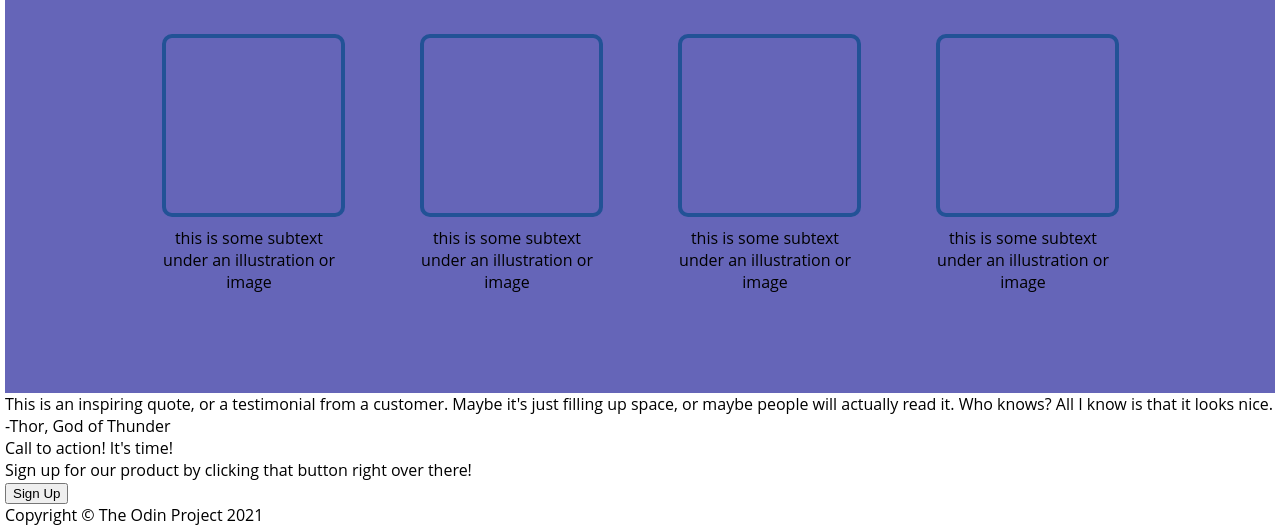
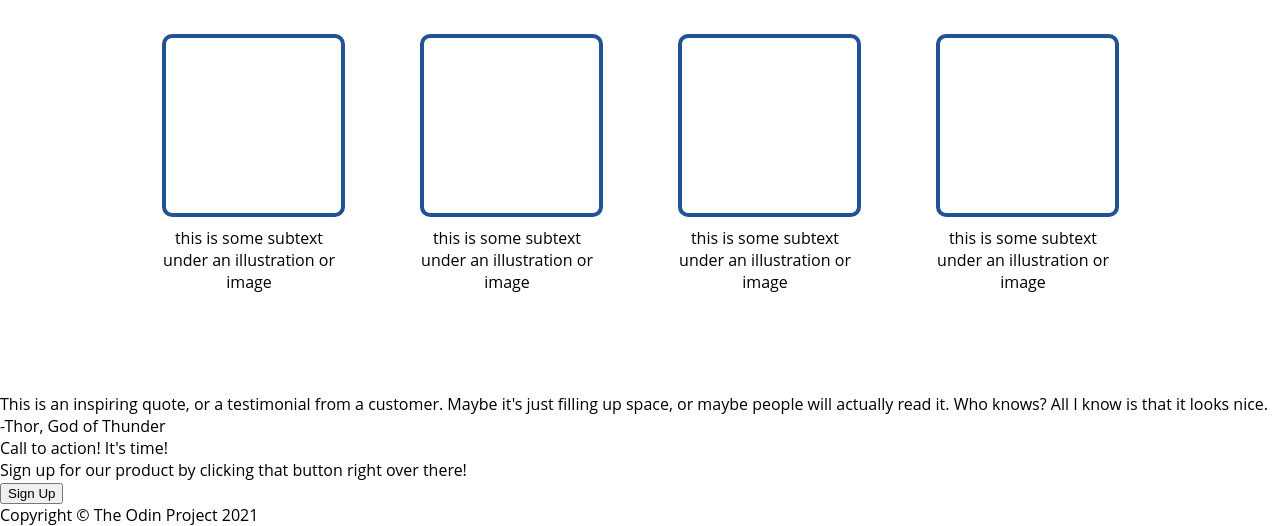
Before and after one commit to dertan1170/landing-page, a plain HTML site: page index.html in a window 1280 px wide. Shown: the part 614-1140 px from the top of the page. Drawn offline with Linux system fonts and the light colour scheme.

Commit message:
Fix title, margins, and background color

```diff
--- a/index.html
+++ b/index.html
@@ -4,7 +4,7 @@
     <meta charset="UTF-8">
     <meta http-equiv="X-UA-Compatible" content="IE=edge">
     <meta name="viewport" content="width=device-width, initial-scale=1.0">
-    <title>Document</title>
+    <title>Landing Page</title>
     <link rel="stylesheet" href="./style.css">
 </head>
 <body>
--- a/style.css
+++ b/style.css
@@ -1,6 +1,6 @@
 body {
     font-family: "Open Sans", "Roboto", sans-serif, "Times New Roman", "Courier New";
-    margin: 0px 5px;
+    margin: 0px;
     /* Used to separate the different sections */
     display: flex;
     flex-direction: column;
@@ -93,7 +93,8 @@ body {
 
 /* CSS for Section #2 */
 .section-two {
-    background-color: rgb(101, 101, 184);
+    /* background-color: #6565b8; */
+    background-color: white;
     display: flex;
     flex-direction: column;
     align-items: center;
```
